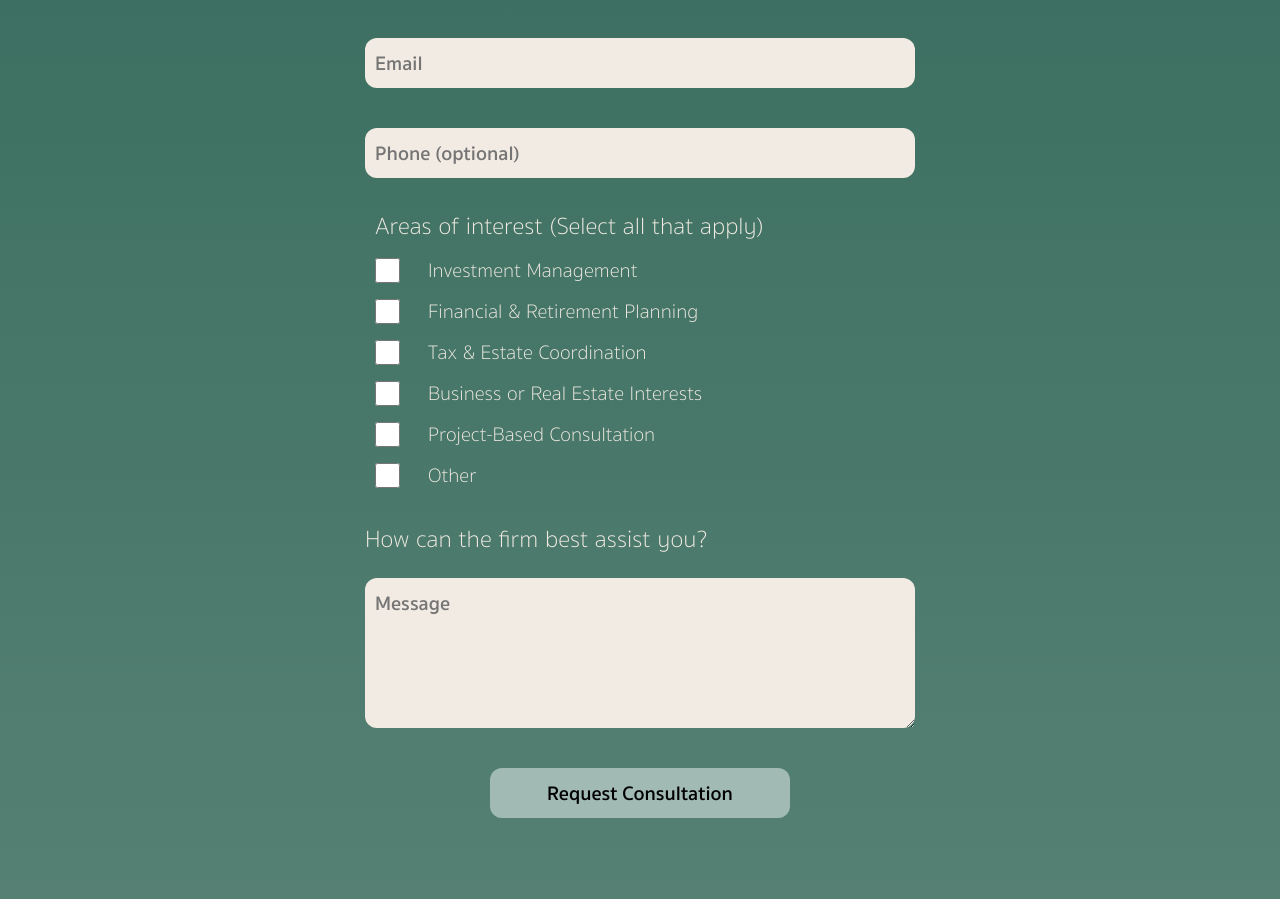
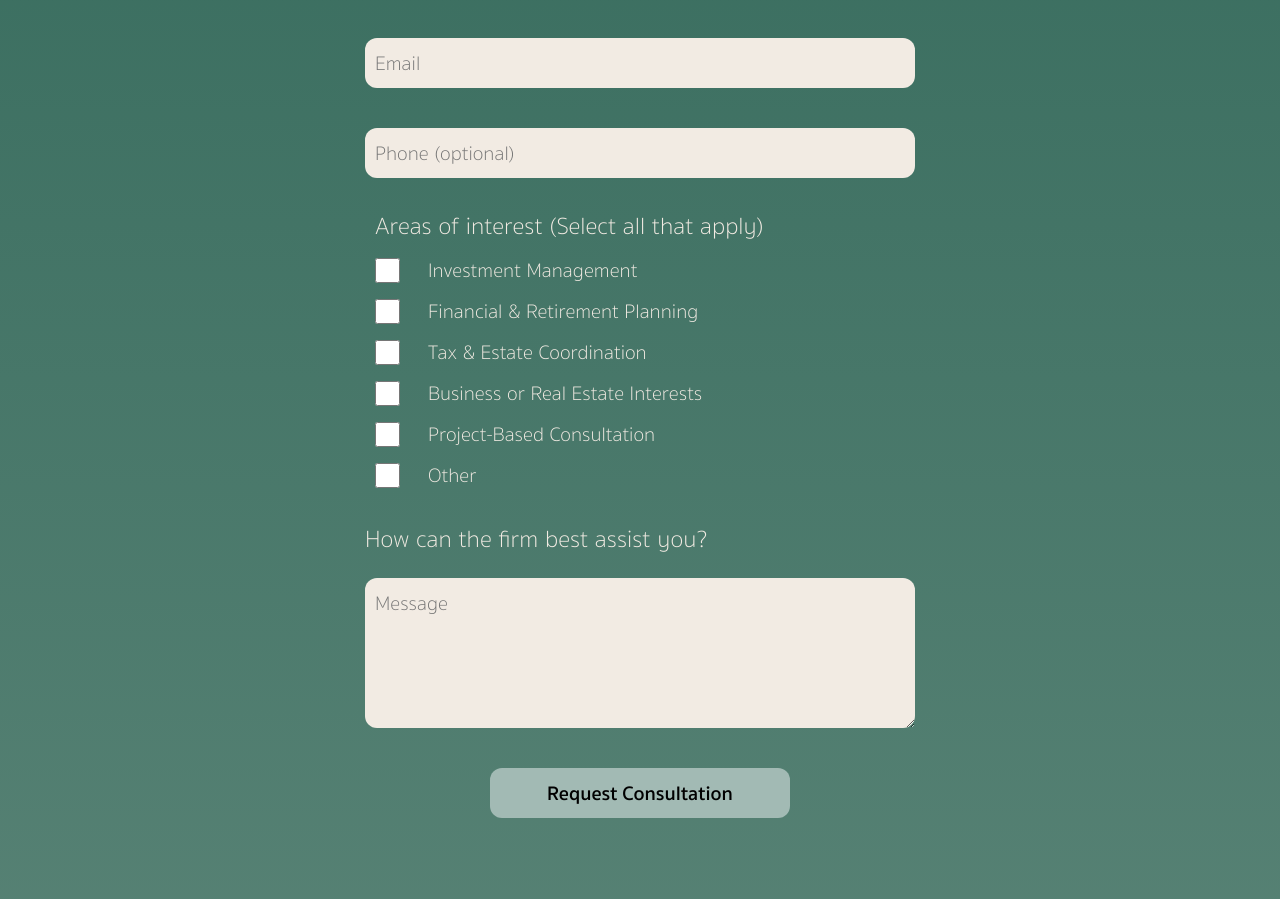
Before and after one commit to avelaga/velagaadvisors, a Next.js app: page /contact in a window 1280 px wide. Shown: the part 704-1603 px from the top of the page. Built offline with nearby package versions, Linux system fonts and the light colour scheme.

Commit message:
font weight inputs

```diff
--- a/styles/Contact.module.css
+++ b/styles/Contact.module.css
@@ -36,6 +36,7 @@
     border: none;
     background-color: var(--white);
     font-family: var(--font-sukhumvitSet);
+    font-weight: 100;
 }
 
 .contactDropdown {
@@ -82,6 +83,7 @@
     border: none;
     background-color: var(--white);
     font-family: var(--font-sukhumvitSet);
+        font-weight: 100;
 }
 
 .contactButton {
```
